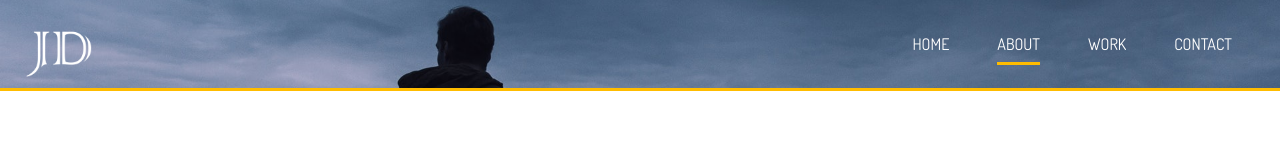
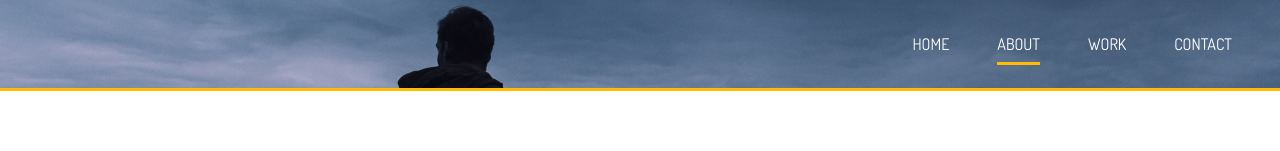
Before and after one commit to himanshugawari/html5_css3_bootstrap4_sandbox, a website: page portfolio_website/dist/about.html in a window 1280 px wide. Shown: the top 151 px of the page. Drawn offline with Linux system fonts and the light colour scheme; files whose address does not match are found by name.

Commit message:
portfolio

```diff
--- a/portfolio_website/dist/about.html
+++ b/portfolio_website/dist/about.html
@@ -21,8 +21,8 @@
     <!-- Header -->
     <header id="header-inner">
       <div class="container">
-        <nav id="main-nav">
-          <img src="img/logo.png" alt="My Portfolio" id="logo" />
+        <nav id="main-nav" style="float: right;">
+          <!-- <img src="img/logo.png" alt="My Portfolio" id="logo" /> -->
           <ul>
             <li><a href="index.html">Home</a></li>
             <li><a href="about.html" class="current">About</a></li>
@@ -88,27 +88,27 @@
         <div class="bottom-line"></div>
         <h4>Photography:</h4>
         <div class="progress">
-          <div style="width:100%"></div>
+          <div style="width: 100%;"></div>
         </div>
         <h4>Adobe Photoshop:</h4>
         <div class="progress">
-          <div style="width:80%"></div>
+          <div style="width: 80%;"></div>
         </div>
         <h4>Adobe Illustrator:</h4>
         <div class="progress">
-          <div style="width:70%"></div>
+          <div style="width: 70%;"></div>
         </div>
         <h4>HTML & CSS:</h4>
         <div class="progress">
-          <div style="width:100%"></div>
+          <div style="width: 100%;"></div>
         </div>
         <h4>Wordpress:</h4>
         <div class="progress">
-          <div style="width:80%"></div>
+          <div style="width: 80%;"></div>
         </div>
         <h4>Magento:</h4>
         <div class="progress">
-          <div style="width:70%"></div>
+          <div style="width: 70%;"></div>
         </div>
       </div>
     </section>
```
